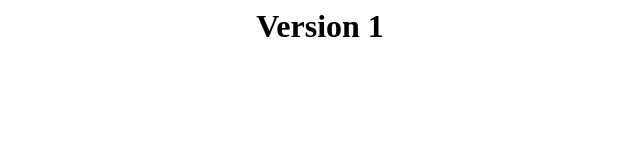
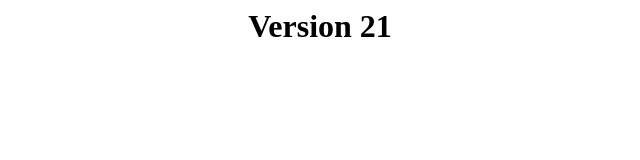
Before and after one commit to abhiarun-94/jdocker, a plain HTML site: page index.html in a window 1280 px wide. Shown: the full height of the page, 320-960 px from the left. Drawn offline with Linux system fonts and the light colour scheme.

Commit message:
version 5

```diff
--- a/index.html
+++ b/index.html
@@ -1 +1 @@
-<center><h1>Version 1</h1></center>
+<center><h1>Version 21</h1></center>
```
